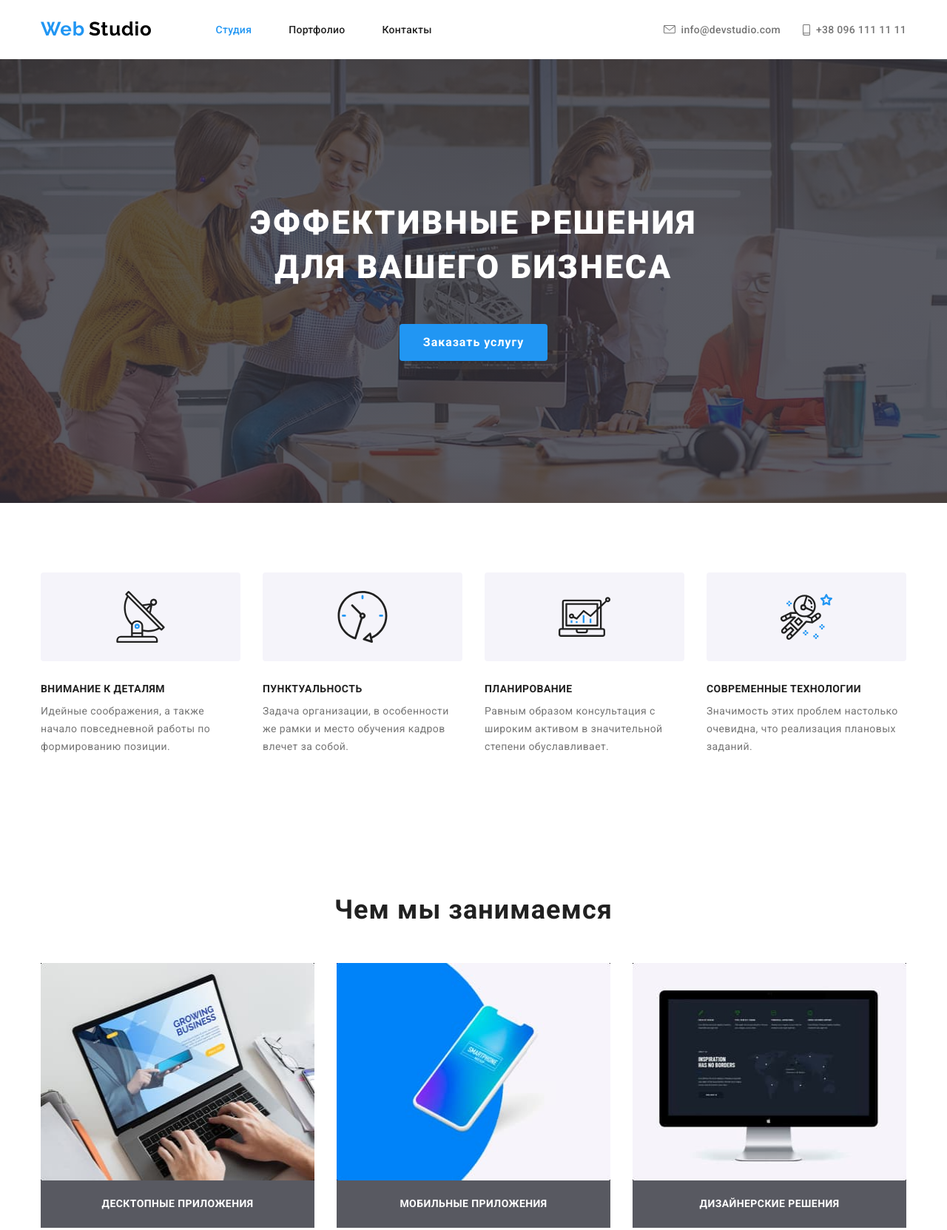
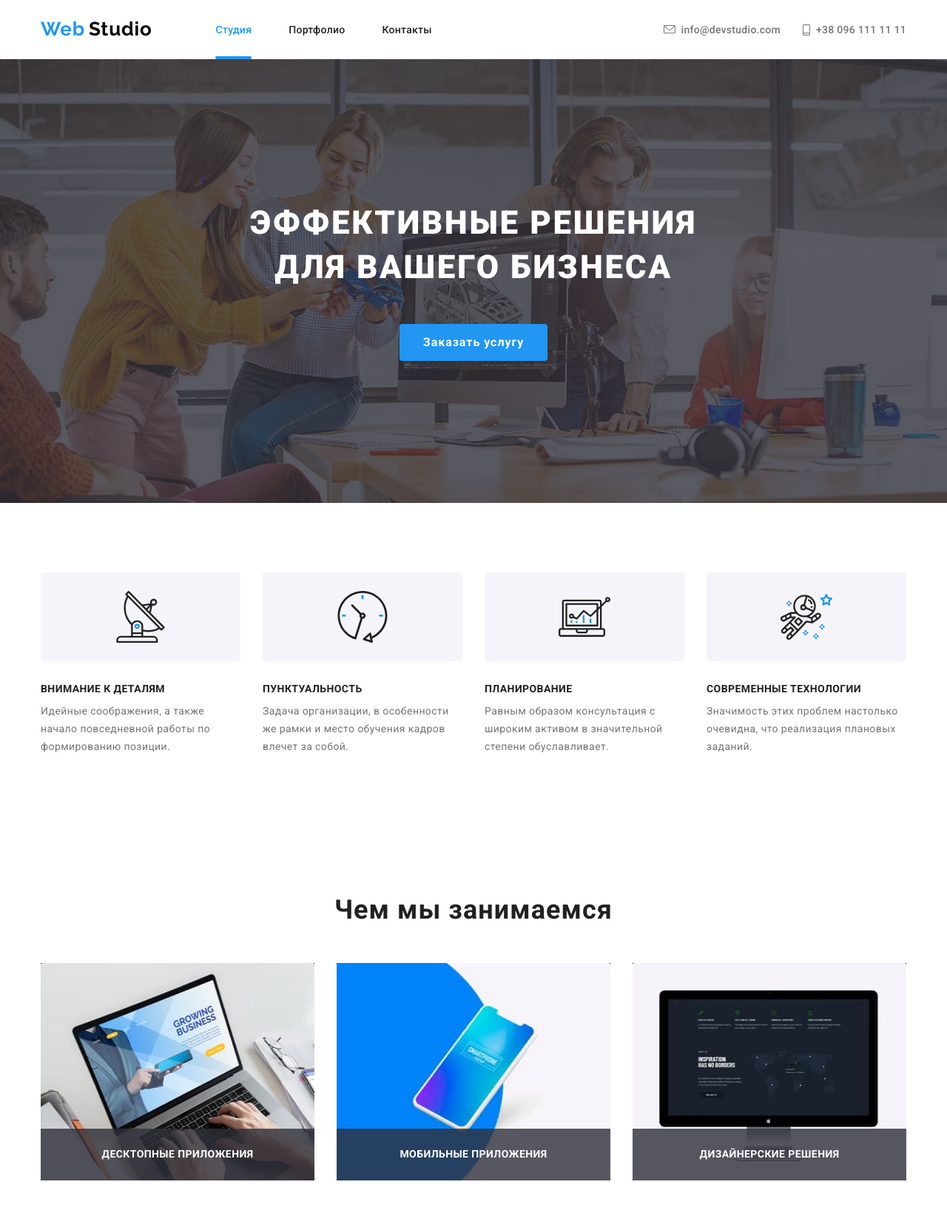
Before and after one commit to verbovoi/goit-markup-hw-05, a plain HTML site: page index.html in a window 1280 px wide. Shown: the top 1663 px of the page at 74% size. Drawn offline with Linux system fonts and the light colour scheme.

Commit message:
Добавляет подчеркивание и позиционирование главной страницы

```diff
--- a/css/portfolio.css
+++ b/css/portfolio.css
@@ -121,6 +121,10 @@ h1, h2, h3, h4, h5, h6, p{
 
 .link.current{
     color: var(--hover-color);
+    background-image:url(../img/hover.svg);
+    background-repeat: no-repeat;
+    background-size: 100% 4px;
+    background-position: bottom;
 }
 
 .contacts-nav .item:not(:first-child){
--- a/css/styles.css
+++ b/css/styles.css
@@ -123,6 +123,10 @@ h1, h2, h3, h4, h5, h6, p{
 
 .link.current{
     color: var(--hover-color);
+    background-image:url(../img/hover.svg);
+    background-repeat: no-repeat;
+    background-size: 100% 4px;
+    background-position: bottom;
 }
 
 .contacts-nav .item:not(:first-child){
@@ -290,6 +294,11 @@ h1, h2, h3, h4, h5, h6, p{
     margin-top: 50px;
 }
 
+.type-works .item{
+    position: relative;
+    display: block;
+}
+
 .type-works img{
     display: block;
 }
@@ -299,11 +308,13 @@ h1, h2, h3, h4, h5, h6, p{
 }
 
 .type-works .description{
+    position: absolute;
+    bottom: 0;
+
     display: flex;
     width: 370px;
-    /* height: 70px; */
-    padding-top: 24px;
-    padding-bottom: 24px;
+    padding-top: 27px;
+    padding-bottom: 27px;
     align-items: center;
     justify-content: center;
 
```
Also changed, not shown: img/hover.svg (added).
